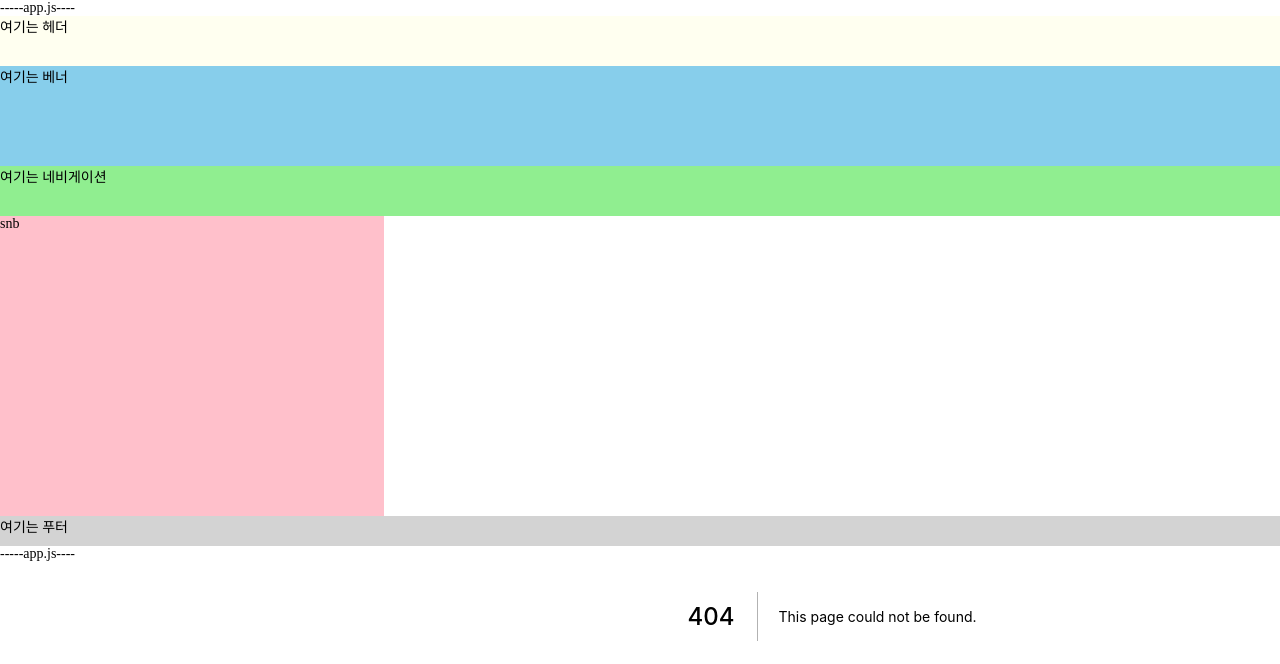
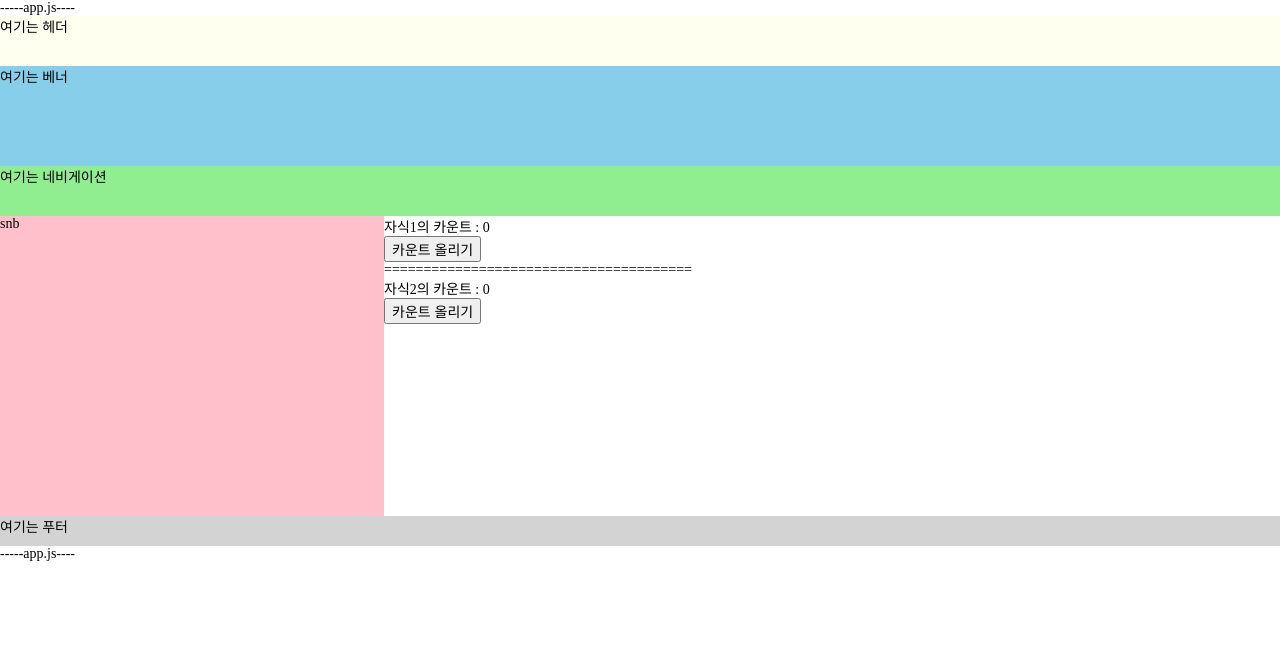
Before and after one commit to cherry-hyeri/codecamp_frontend, a Next.js app in the folder class/: page /section15/15-04-lifting-state-up in a window 1280 px wide. Before the commit this address had no page. Shown: the top 664 px of the page. Built offline with nearby package versions, Linux system fonts and the light colour scheme.

Commit message:
15-04-lifting-state-up

```diff
--- /dev/null
+++ b/class/pages/section15/15-04-lifting-state-up/index.tsx
@@ -0,0 +1,19 @@
+import { useState } from "react";
+import Child1 from "../../../src/components/units/15-lifting-state-up/Child1";
+import Child2 from "../../../src/components/units/15-lifting-state-up/Child2";
+
+export default function CounterStatePage(): JSX.Element {
+  const [count, setCount] = useState(0);
+
+  const onClickCount = (): void => {
+    setCount((prev) => prev + 1);
+  };
+
+  return (
+    <>
+      <Child1 count={count} setCount={setCount} />
+      <div>=======================================</div>
+      <Child2 count={count} onClickCount={onClickCount} />
+    </>
+  );
+}
--- /dev/null
+++ b/class/src/components/units/15-lifting-state-up/Child1.tsx
@@ -0,0 +1,12 @@
+export default function Child1(props: any): JSX.Element {
+  function onClickCountUp(): void {
+    props.setCount((prev: number) => prev + 1);
+  }
+
+  return (
+    <>
+      <div>자식1의 카운트 : {props.count}</div>
+      <button onClick={onClickCountUp}>카운트 올리기</button>
+    </>
+  );
+}
--- /dev/null
+++ b/class/src/components/units/15-lifting-state-up/Child2.tsx
@@ -0,0 +1,8 @@
+export default function Child2(props: any): JSX.Element {
+  return (
+    <>
+      <div>자식2의 카운트 : {props.count}</div>
+      <button onClick={props.onClickCount}>카운트 올리기</button>
+    </>
+  );
+}
```
